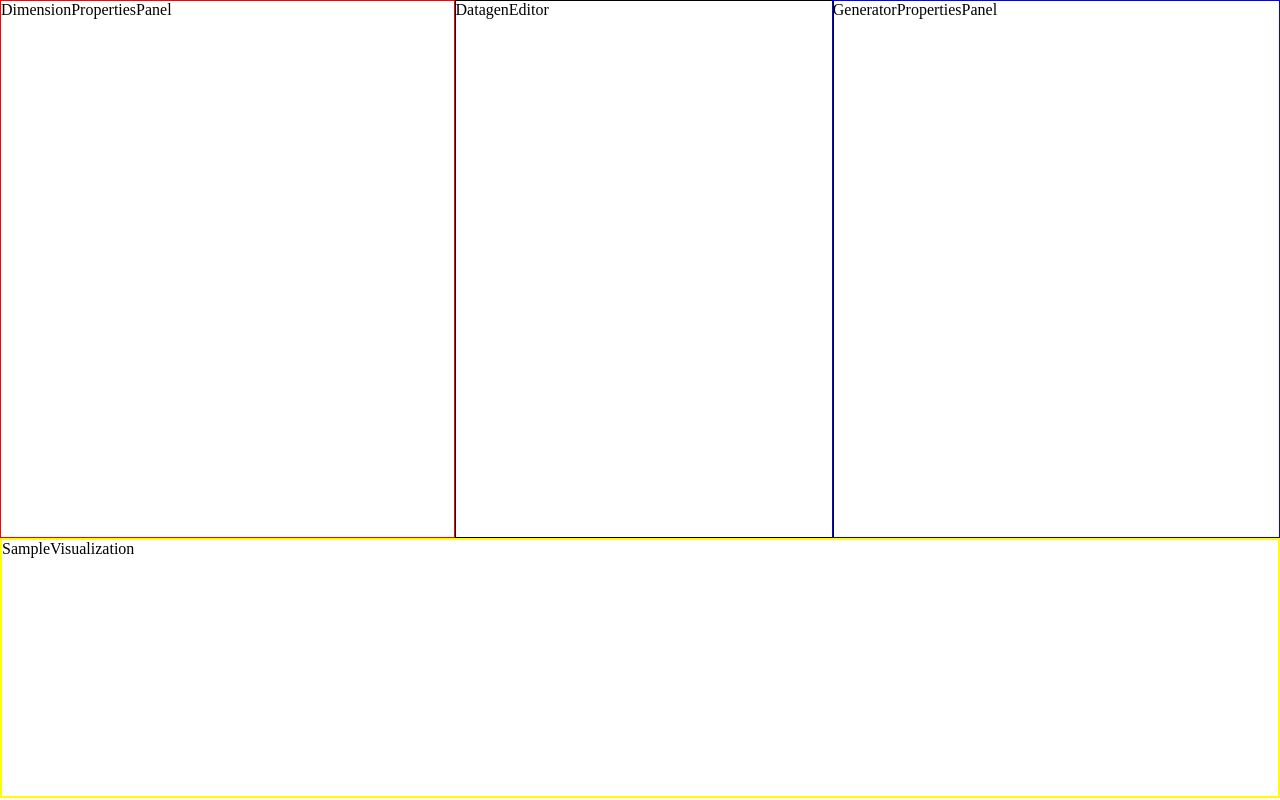
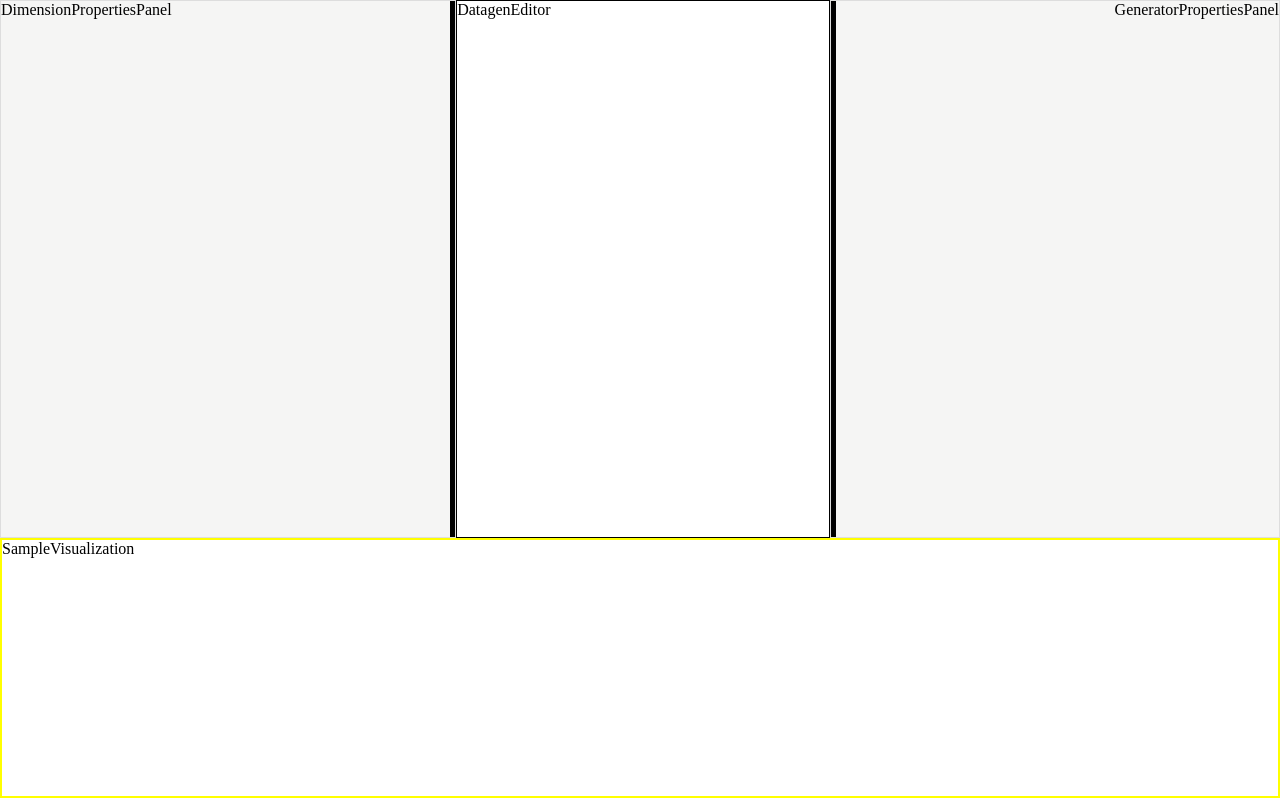
Before and after one commit to YvanBrito/Blocks, a Vue app: page / in a window 1280 px wide. Built offline with nearby package versions, Linux system fonts and the light colour scheme.

Commit message:
Resize sidebar

```diff
--- /dev/null
+++ b/src/assets/scss/components/_resize.scss
@@ -0,0 +1,8 @@
+.resize {
+  &-x {
+    cursor: ew-resize;
+    height: 100%;
+    width: 5px;
+    background-color: black;
+  }
+}
--- a/src/assets/scss/layout/_sidebar.scss
+++ b/src/assets/scss/layout/_sidebar.scss
@@ -1,14 +1,16 @@
 .sidebar {
   @include scrollbars($scrollbar-width, $scrollbar-thumb, $scrollbar-track, $scrollbar-border-radius);
+  display: flex;
+  justify-content: space-between;
+  background-color: #f5f5f4;
+  border: 1px solid #ddd;
   height: 67vh;
 
   &.left {
     grid-area: leftSidebar;
-    border: 1px solid red;
   }
 
   &.right {
     grid-area: rightSidebar;
-    border: 1px solid blue;
   }
 }
--- a/src/assets/scss/main.scss
+++ b/src/assets/scss/main.scss
@@ -13,5 +13,6 @@
 @import './layout/forms';
 
 @import './components/button';
+@import './components/resize';
 
 @import './pages/home';
--- a/src/assets/scss/pages/_home.scss
+++ b/src/assets/scss/pages/_home.scss
@@ -14,7 +14,7 @@
   .middle {
     @include scrollbars($scrollbar-width, $scrollbar-thumb, $scrollbar-track, $scrollbar-border-radius);
     grid-area: middle;
-    width: 100%;
+    float: left;
     border: 1px solid black;
   }
 
--- a/src/components/DimensionPropertiesPanel.vue
+++ b/src/components/DimensionPropertiesPanel.vue
@@ -1,12 +1,17 @@
 <template>
-  <div>DimensionPropertiesPanel</div>
+  <div class="sidebar left">
+    <div @mousedown="teste">DimensionPropertiesPanel</div>
+    <Resize dir="right" class="resize-x" />
+  </div>
 </template>
 
 <script lang="ts">
 import { defineComponent } from "vue";
 
+import Resize from "@/components/Resize.vue";
+
 export default defineComponent({
   name: "DimensionPropertiesPanel",
-  components: {},
+  components: { Resize },
 });
 </script>
--- a/src/components/GeneratorPropertiesPanel.vue
+++ b/src/components/GeneratorPropertiesPanel.vue
@@ -1,12 +1,16 @@
 <template>
-  <div>GeneratorPropertiesPanel</div>
+  <div class="sidebar right">
+    <Resize dir="left" class="resize-x" />
+    <div>GeneratorPropertiesPanel</div>
+  </div>
 </template>
 
 <script lang="ts">
 import { defineComponent } from "vue";
+import Resize from "./Resize.vue";
 
 export default defineComponent({
   name: "GeneratorPropertiesPanel",
-  components: {},
+  components: { Resize },
 });
 </script>
--- /dev/null
+++ b/src/components/Resize.vue
@@ -0,0 +1,45 @@
+<template>
+  <div @mousedown="mouseDownResize"></div>
+</template>
+
+<script lang="ts">
+import { defineComponent } from "vue";
+
+export default defineComponent({
+  name: "DimensionPropertiesPanel",
+  components: {},
+  props: {
+    dir: {
+      type: String,
+      required: true,
+    },
+  },
+  data() {
+    return {
+      sizeY: 0,
+      sizeX: 0,
+      parentWidth: 0,
+    };
+  },
+  methods: {
+    mouseDownResize(e: MouseEvent) {
+      this.parentWidth = this.$parent?.$el.getBoundingClientRect().width;
+      this.sizeX = e.clientX;
+      document.addEventListener("mousemove", this.mouseMoveResize);
+      document.addEventListener("mouseup", this.mouseUpResize);
+    },
+    mouseUpResize() {
+      this.sizeX = 0;
+      document.removeEventListener("mousemove", this.mouseMoveResize);
+    },
+    mouseMoveResize(e: MouseEvent) {
+      if (this.sizeX) {
+        let diff = (this.sizeX - e.clientX) * (this.dir === "right" ? 1 : -1);
+        const parent = this.$parent?.$el;
+        const width = Math.max(170, this.parentWidth - diff);
+        parent.style.width = `${width}px`;
+      }
+    },
+  },
+});
+</script>
--- a/src/views/Main.vue
+++ b/src/views/Main.vue
@@ -1,8 +1,8 @@
 <template>
   <div class="main">
-    <DimensionPropertiesPanel class="sidebar left" />
+    <DimensionPropertiesPanel />
     <DatagenEditor class="middle" />
-    <GeneratorPropertiesPanel class="sidebar right" />
+    <GeneratorPropertiesPanel />
     <SampleVisualization class="bottom" />
   </div>
 </template>
```
